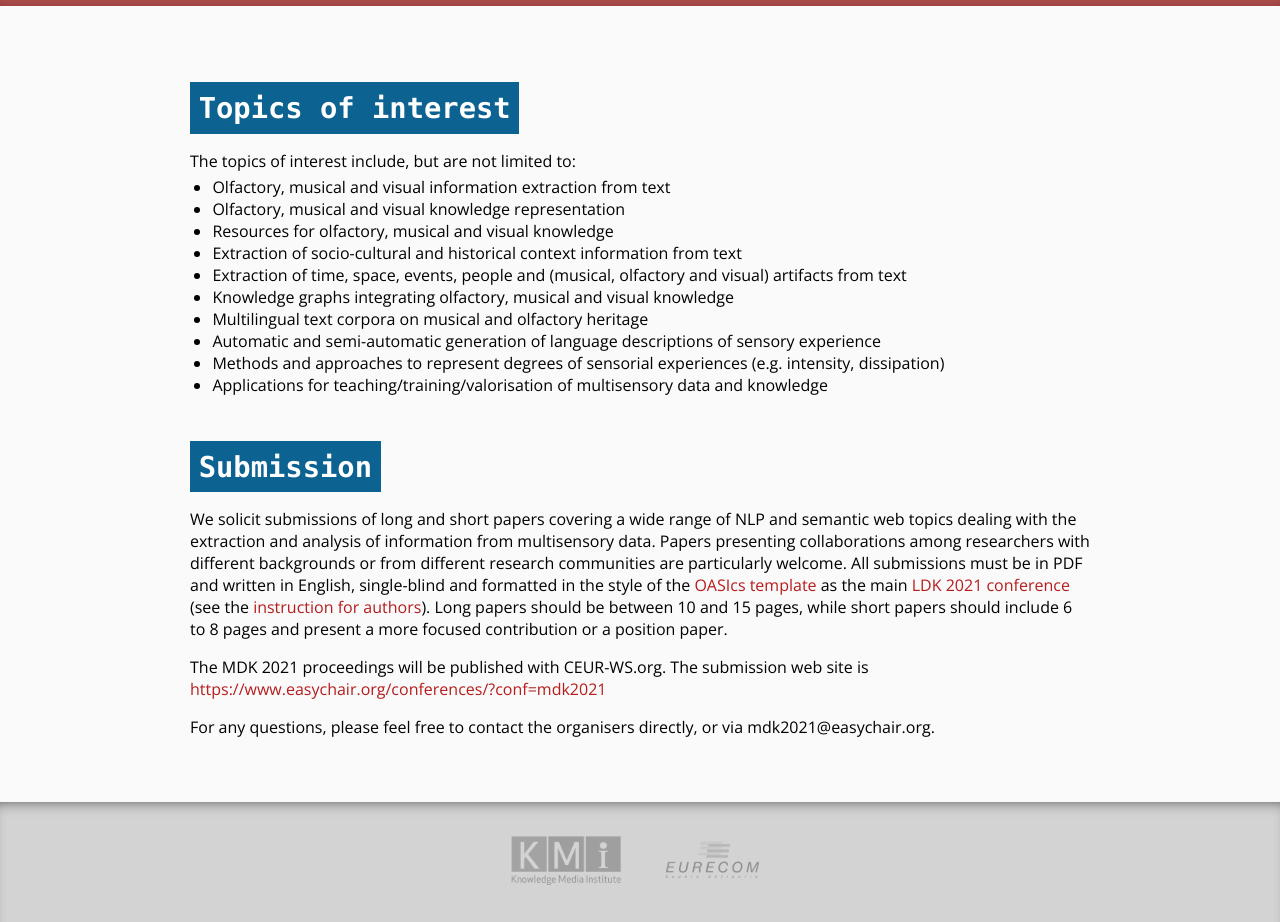
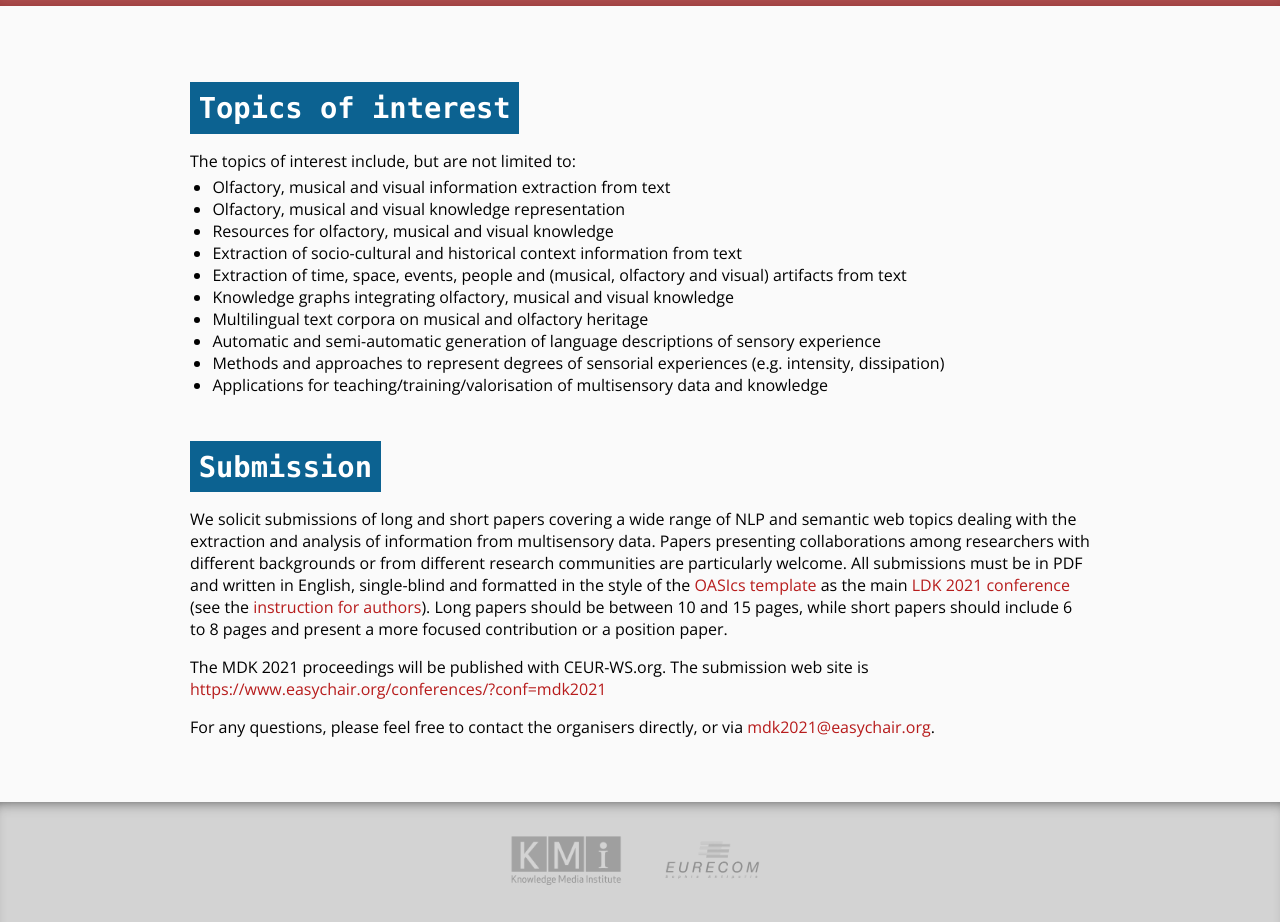
Before and after one commit to Odeuropa/mdk, a Jekyll site: the page built from docs/call.md, in a window 1280 px wide. Shown: the part 257-1179 px from the top of the page. Built offline with Jekyll 4.4.1, drawn with Linux system fonts in a browser that asks for light colours; part of the change alters nothing that is shown; grey boxes are pictures that could not be loaded.

```diff
--- a/docs/call.md
+++ b/docs/call.md
@@ -25,4 +25,4 @@ We solicit submissions of long and short papers covering a wide range of NLP and
 
 The MDK 2021 proceedings will be published with CEUR-WS.org. The submission web site is [https://www.easychair.org/conferences/?conf=mdk2021](https://www.easychair.org/conferences/?conf=mdk2021)
 
-For any questions, please feel free to contact the organisers directly, or via mdk2021@easychair.org.
+For any questions, please feel free to contact the organisers directly, or via [mdk2021@easychair.org](mailto:mdk2021@easychair.org).
```
